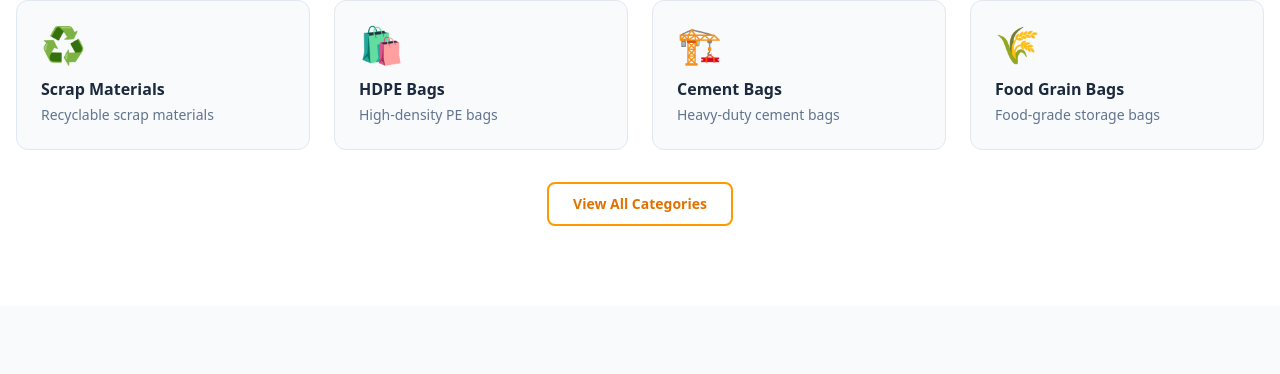
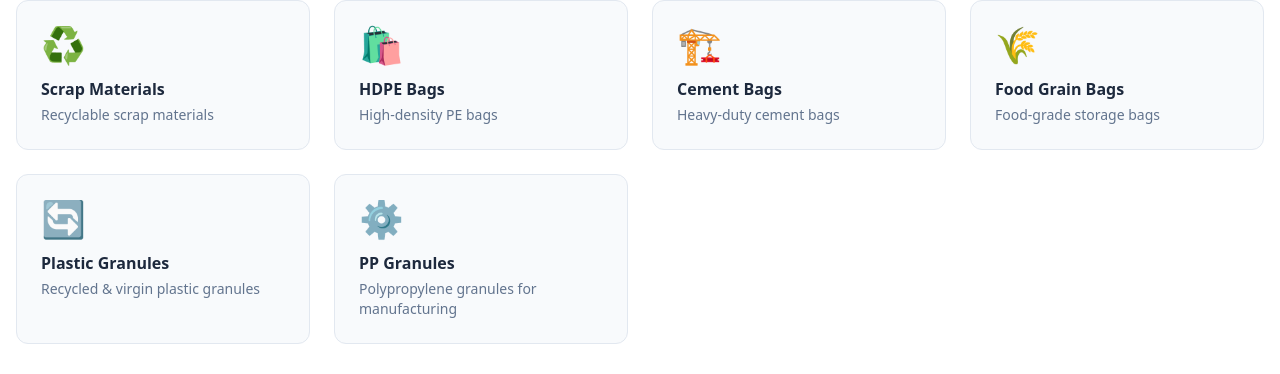
Before and after one commit to JayeshGori/boriwala.com, a Next.js app: page / in a window 1280 px wide. Shown: the part 1332-1706 px from the top of the page. Built offline with nearby package versions, Linux system fonts and the light colour scheme; no server answers.

Commit message:
Add PP Granules and Plastic Granules to home page category grid

```diff
--- a/src/components/home/CategoryGrid.tsx
+++ b/src/components/home/CategoryGrid.tsx
@@ -9,6 +9,8 @@ const categories = [
   { name: 'HDPE Bags', slug: 'hdpe-bags', icon: '🛍️', desc: 'High-density PE bags' },
   { name: 'Cement Bags', slug: 'cement-bags', icon: '🏗️', desc: 'Heavy-duty cement bags' },
   { name: 'Food Grain Bags', slug: 'food-grain-bags', icon: '🌾', desc: 'Food-grade storage bags' },
+  { name: 'Plastic Granules', slug: 'plastic-granules', icon: '🔄', desc: 'Recycled & virgin plastic granules' },
+  { name: 'PP Granules', slug: 'pp-granules', icon: '⚙️', desc: 'Polypropylene granules for manufacturing' },
 ];
 
 export default function CategoryGrid() {
```
